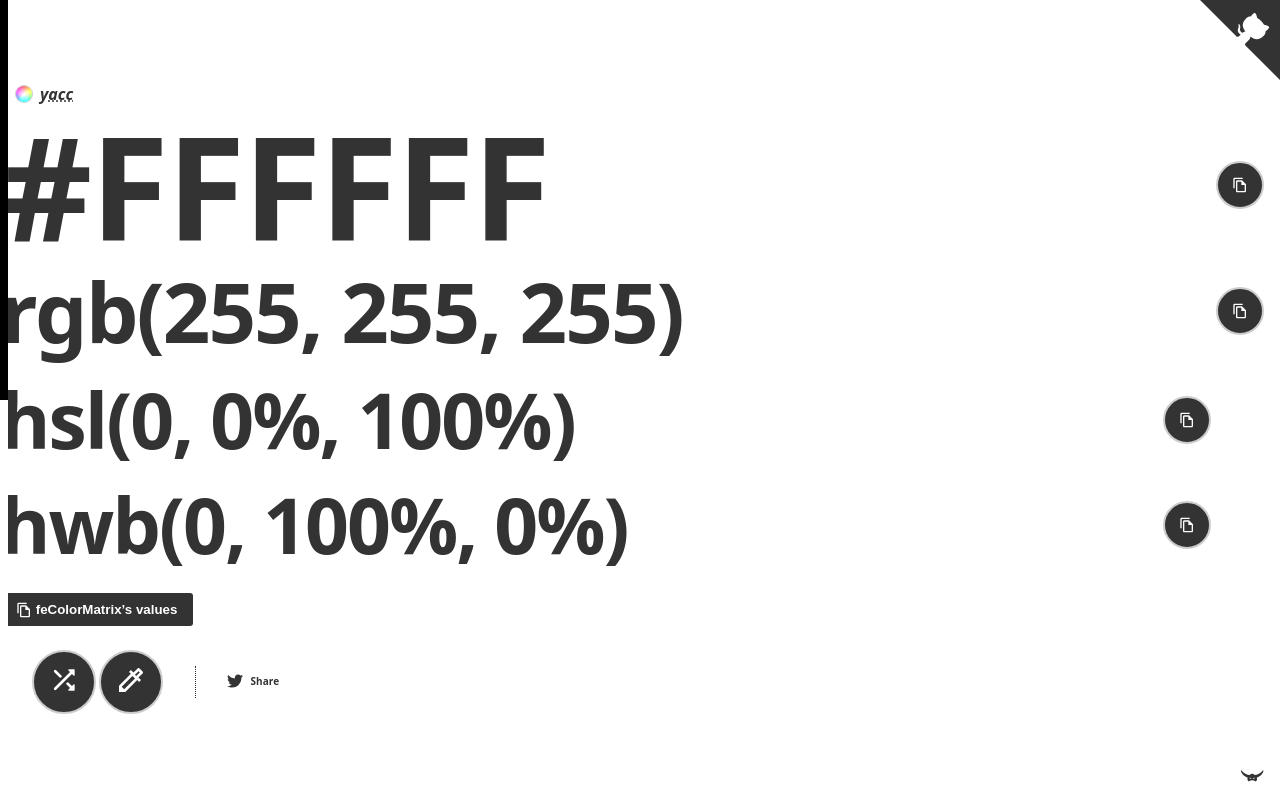
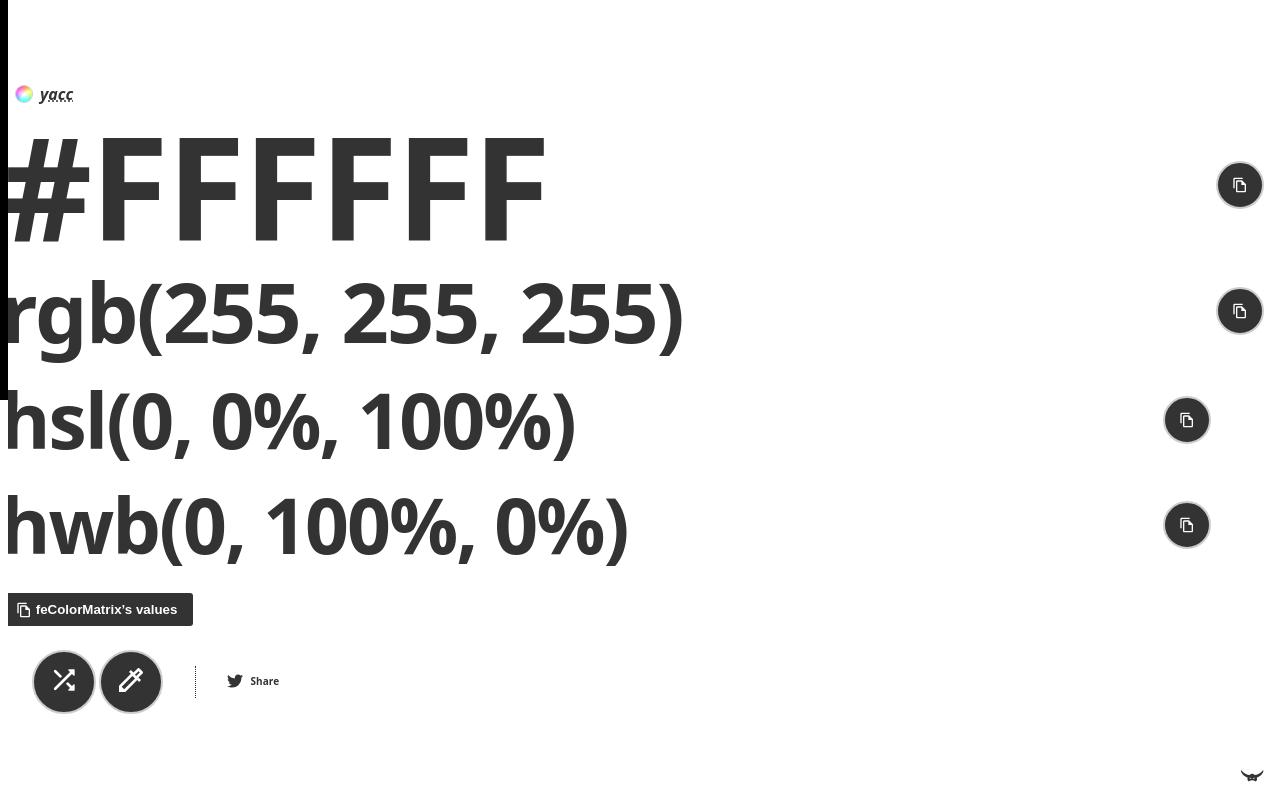
Before and after one commit to noeldelgado/yacc, a website: page index.html in a window 1280 px wide. Drawn offline with Linux system fonts and the light colour scheme.

Commit message:
:heavy_minus_sign: rm github-corner

```diff
--- a/index.html
+++ b/index.html
@@ -113,13 +113,6 @@
       </svg>
     </a>
   </div>
-  <a href="https://github.com/noeldelgado/yacc" class="github-corner" aria-label="View source on GitHub">
-    <svg width="80" height="80" viewBox="0 0 250 250" aria-hidden="true">
-      <path d="M0,0 L115,115 L130,115 L142,142 L250,250 L250,0 Z"></path>
-      <path d="M128.3,109.0 C113.8,99.7 119.0,89.6 119.0,89.6 C122.0,82.7 120.5,78.6 120.5,78.6 C119.2,72.0 123.4,76.3 123.4,76.3 C127.3,80.9 125.5,87.3 125.5,87.3 C122.9,97.6 130.6,101.9 134.4,103.2" style="transform-origin: 130px 106px;" class="octo-arm"></path>
-      <path d="M115.0,115.0 C114.9,115.1 118.7,116.5 119.8,115.4 L133.7,101.6 C136.9,99.2 139.9,98.4 142.2,98.6 C133.8,88.0 127.5,74.4 143.8,58.0 C148.5,53.4 154.0,51.2 159.7,51.0 C160.3,49.4 163.2,43.6 171.4,40.1 C171.4,40.1 176.1,42.5 178.8,56.2 C183.1,58.6 187.2,61.8 190.9,65.4 C194.5,69.0 197.7,73.2 200.1,77.6 C213.8,80.2 216.3,84.9 216.3,84.9 C212.7,93.1 206.9,96.0 205.4,96.6 C205.1,102.4 203.0,107.8 198.3,112.5 C181.9,128.9 168.3,122.5 157.7,114.1 C157.9,116.9 156.7,120.9 152.7,124.9 L141.0,136.5 C139.8,137.7 141.6,141.9 141.8,141.8 Z" class="octo-body"></path>
-    </svg>
-  </a>
   <div class="toast-wrapper">
     <div class="toast"></div>
   </div>
--- a/src/css/bundles/main.css
+++ b/src/css/bundles/main.css
@@ -4,7 +4,6 @@ $bundle: true
 ---
 */
 @import '@simonwep/pickr/dist/themes/nano.min.css';
-@import '../lib/vendor-overrides/github-corners';
 @import '../lib/vendor-overrides/pickr';
 @import '../lib/components/buttons';
 @import '../lib/components/color-item';
--- a/src/css/lib/vendor-overrides/github-corners.css
+++ /dev/null
@@ -1,31 +0,0 @@
-/**
- * https://github.com/tholman/github-corners
- */
-.github-corner {
-  position: absolute;
-  top: 0;
-  border: 0;
-  right: 0;
-
-  & .octo-arm,
-  & .octo-body {
-    fill: var(--cc-main-solid-color);
-    transition: fill var(--cc-transition-duration) var(--cc-transition-timing);
-  }
-
-  &:hover .octo-arm {
-    animation: octocat-wave 560ms ease-in-out;
-  }
-
-  @media (max-width:500px){
-    &:hover .octo-arm { animation: none; }
-    & .octo-arm { animation: octocat-wave 560ms ease-in-out; }
-  }
-}
-
-
-@keyframes octocat-wave {
-  0%, 100%  { transform:rotate(0) }
-  20%, 60%  { transform:rotate(-25deg) }
-  40%, 80%  { transform:rotate(10deg) }
-}
```
